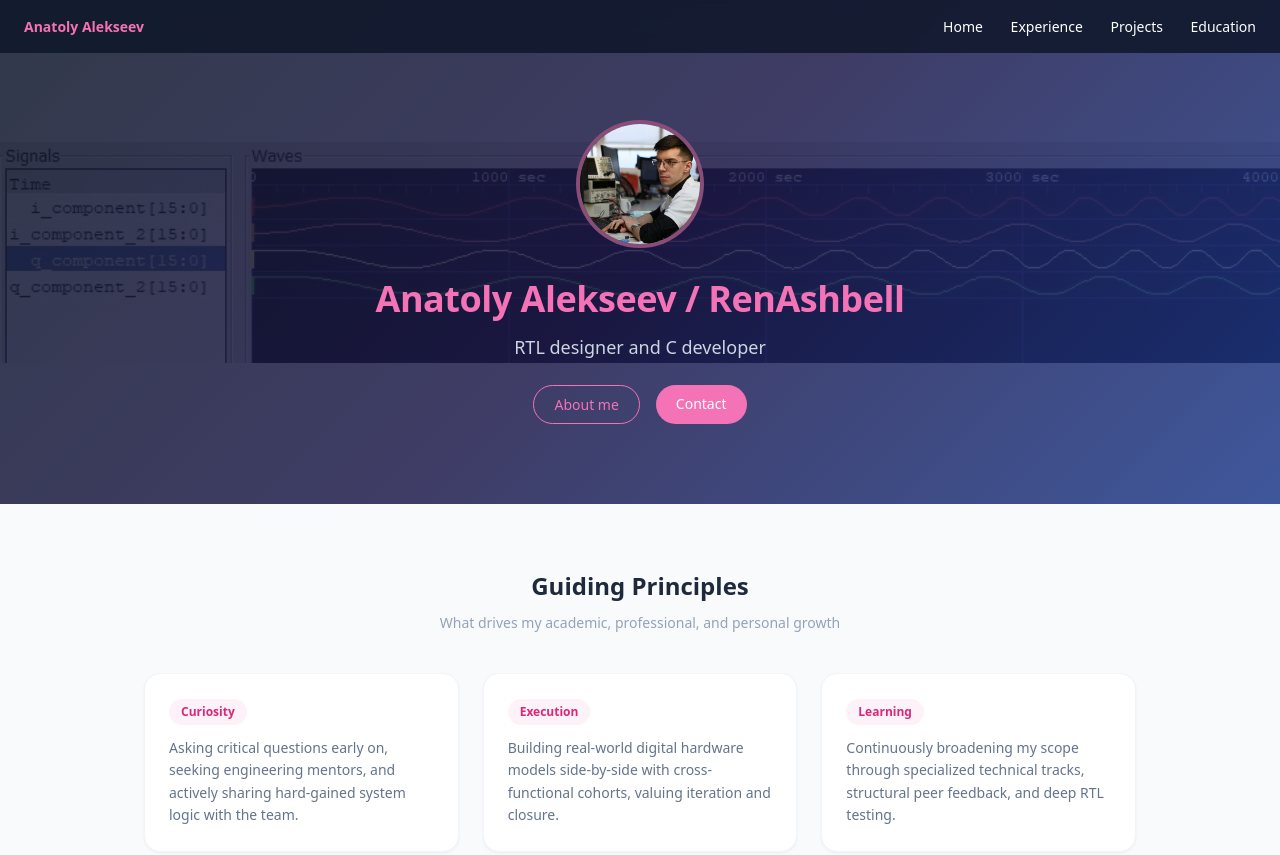
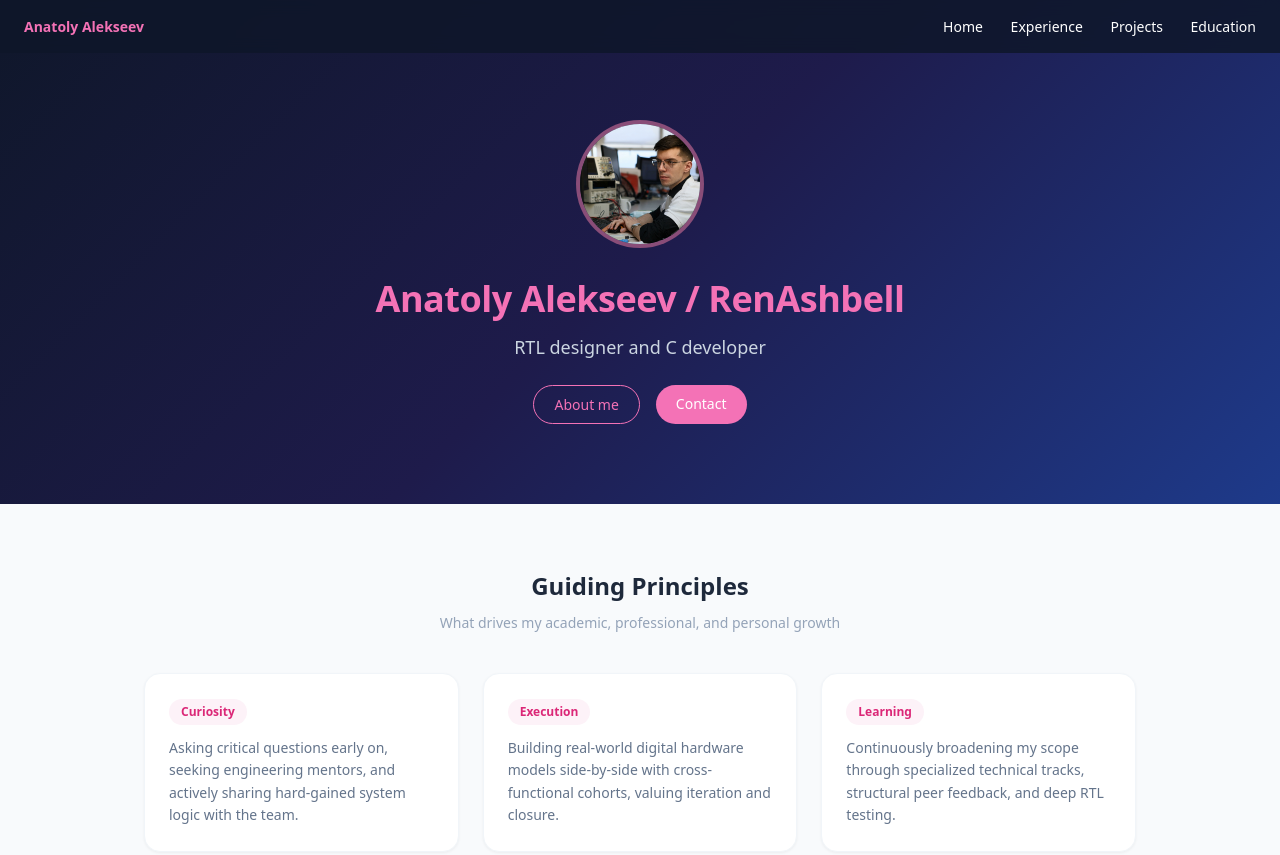
Before and after one commit to AleksWhite911/AleksWhite911.github.io, a plain HTML site: page index.html in a window 1280 px wide. Shown: the top 855 px of the page. Drawn offline with Linux system fonts and the light colour scheme.

Commit message:
delete photo

```diff
--- a/index.html
+++ b/index.html
@@ -28,13 +28,8 @@
 
         .header {
             padding: 120px 16px 80px 16px;
-            background: linear-gradient(135deg, rgba(15, 23, 42, 0.85) 0%, rgba(30, 27, 75, 0.85) 50%, rgba(30, 58, 138, 0.85) 100%),
-                url('waveform_2.png');
-            background-size: contain;
-            background-position: center;
-            background-repeat: no-repeat;
-            color: #ffffff;
-            text-align: center;
+            background: linear-gradient(135deg, #0f172a 0%, #1e1b4b 50%, #1e3a8a 100%);
+            color: #ffffff; text-align: center;
         }
         .header-container { max-width: 768px; margin: 0 auto; display: flex; flex-direction: column; }
         .avatar-box {
```
